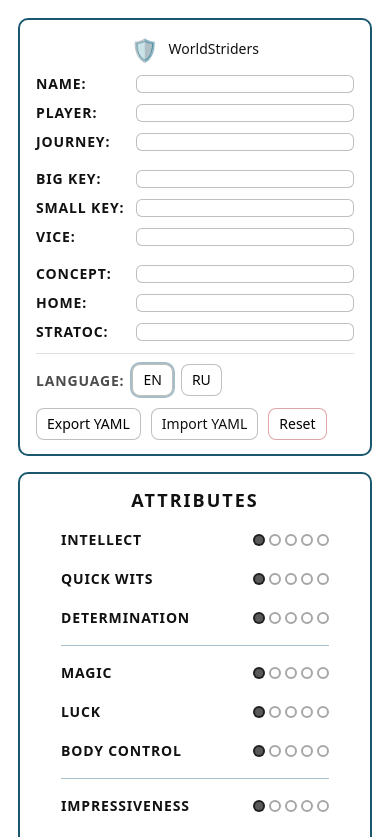
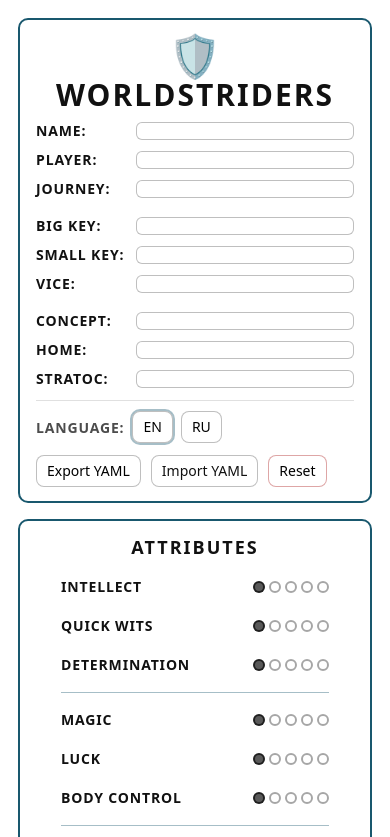
Before and after one commit to GennadiyZakharov/worldstriders-charlist, a Svelte app: page / in a window 390 px wide. Shown: the top 837 px of the page. Built offline with nearby package versions, Linux system fonts and the light colour scheme.

Commit message:
Improve application header hierarchy

```diff
--- a/src/App.svelte
+++ b/src/App.svelte
@@ -222,8 +222,8 @@
   <!-- Header strip (logo + meta) -->
   <div class="sheet">
     <div class="logoRow">
-      <div class="logoMark">🛡️</div>
-      <div class="logoText">{t(character.lang, "title")}</div>
+      <span class="logoMark" aria-hidden="true">🛡️</span>
+      <h1 class="logoText ws-h1">{t(character.lang, "title")}</h1>
     </div>
 
     <CharacterMeta
@@ -367,18 +367,20 @@
 
   .logoRow {
     display: flex;
-    gap: 10px;
+    gap: 12px;
     align-items: center;
     justify-content: center;
     padding-bottom: 10px;
   }
 
   .logoMark {
-    font-size: 22px;
+    font-size: 42px;
+    line-height: 1;
   }
 
   .logoText {
     line-height: 1.1;
+    font-size: max(30px, var(--ws-h1-size));
   }
 
   .xpWounds {
@@ -432,4 +434,11 @@
     }
   }
 
+  @media (max-width: 480px) {
+    .logoRow {
+      flex-direction: column;
+      gap: 2px;
+    }
+  }
+
 </style>
```
Also changed, not shown: 1 other file (tests, documents, lock files or other folders).
